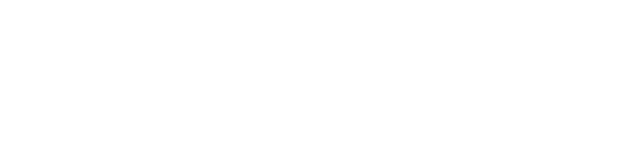
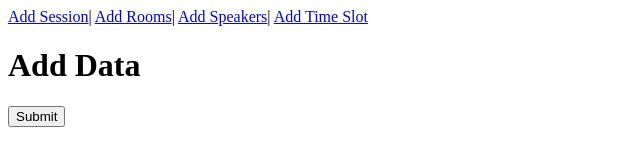
Before and after one commit to githendumukiri/Yello_Team, a plain HTML site: page public/Webpages/template.html in a window 1280 px wide. Shown: the whole page, without its empty margins (0-640 px from the left). Drawn offline with Linux system fonts and the light colour scheme.

Commit message:
Made basic template page

```diff
--- a/public/Webpages/template.html
+++ b/public/Webpages/template.html
@@ -1,3 +1,23 @@
 <html>
 
+<head>
+
+</head>
+
+<body>
+    <header>
+        <span><a href="Add Session Website">Add Session</a>|
+                <a href="Add Rooms Website">Add Rooms</a>|
+                <a href="Add Speakers Website">Add Speakers</a>|
+                <a href="Add Time Slot Website">Add Time Slot</a>
+        </span>
+        <h1>Add Data</h1>
+
+    </header>
+    <div id="pageContent">
+
+    </div>
+    <button>Submit</button>
+</body>
+
 </html>
```
